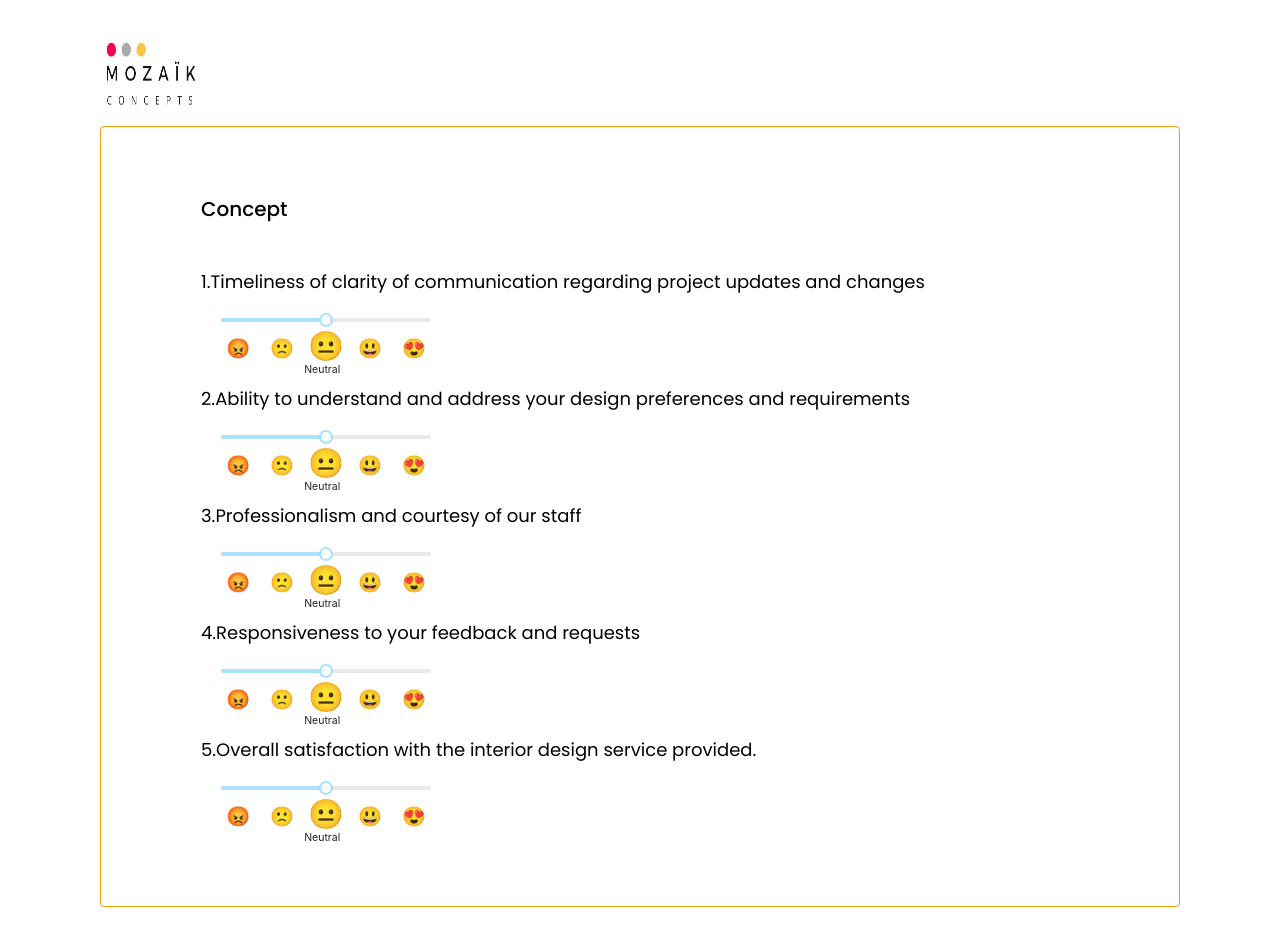
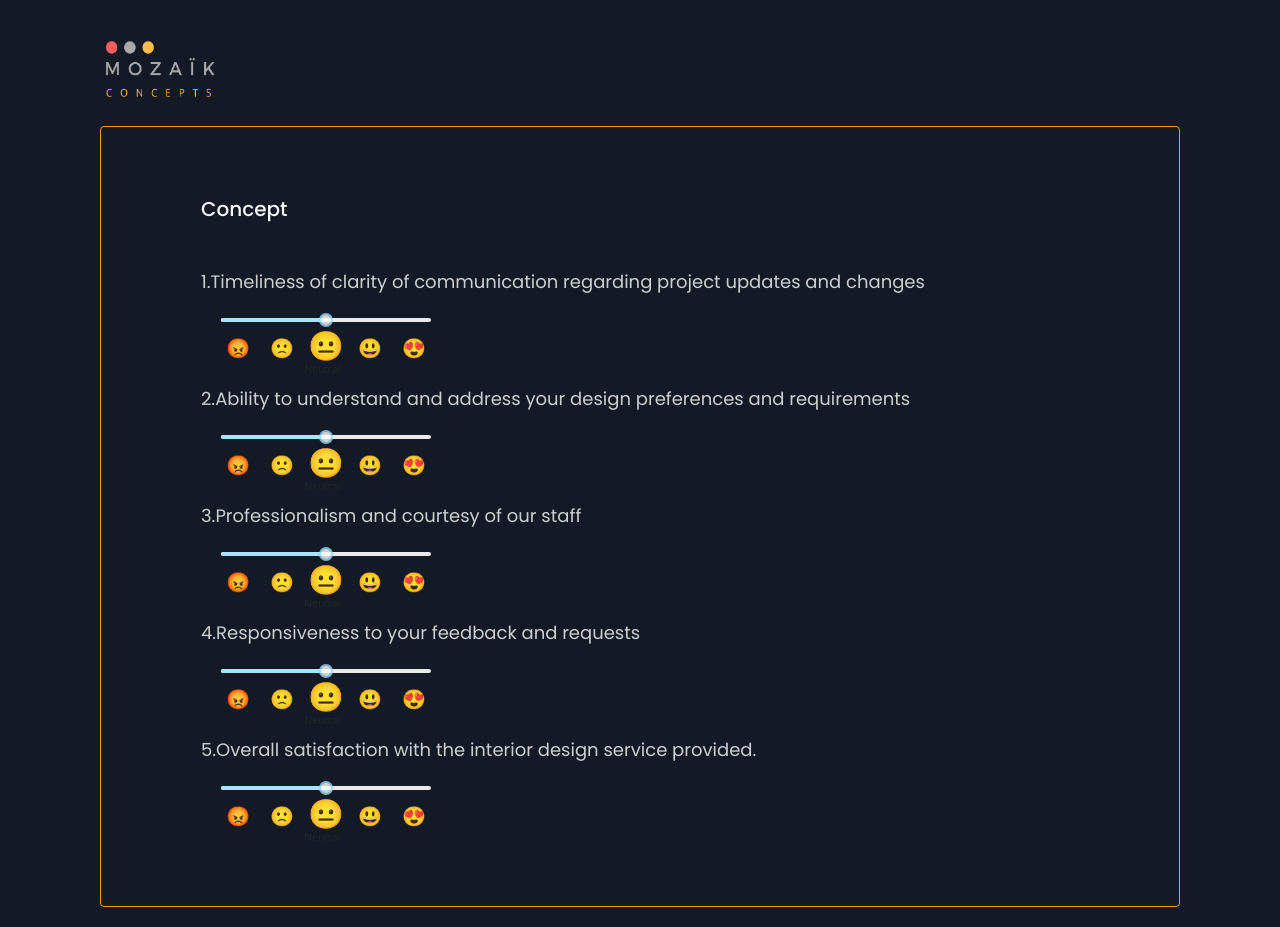
Before and after one commit to ArseneMerci/promotion-typeform, a Next.js app: page /feedback in a window 1280 px wide. Built offline with nearby package versions, Linux system fonts and the light colour scheme.

Commit message:
changing background

```diff
--- a/pages/feedback.js
+++ b/pages/feedback.js
@@ -5,7 +5,7 @@ import { useState } from 'react'
 import axios from 'axios'
 import Image from "next/image";
 import Link from "next/link";
-import log from "../public/assets/logo.png";
+import log from "../public/assets/logoLight.png";
 import { toast } from "react-toastify";
 import { ToastContainer } from "react-toastify";
 import "react-toastify/dist/ReactToastify.css";
--- a/styles/feedback.module.css
+++ b/styles/feedback.module.css
@@ -2,13 +2,14 @@
 
 .mainContainer{
     padding: 20px 100px;
+    background: #131A25;
 }
 
 .container{
     padding: 50px 100px;
 }
 .maintitle{
-    color: #000;
+    color: #F5F8FA;
     font-size: 20px;
     font-family: 'Poppins', sans-serif;
     font-weight: 500;
@@ -17,7 +18,7 @@
 .title{
     font-size: 18px;
     font-weight: 400;
-    color: #000;
+    color: #cdcfd0;
     font-family: 'Poppins', sans-serif;
 }
 
```
